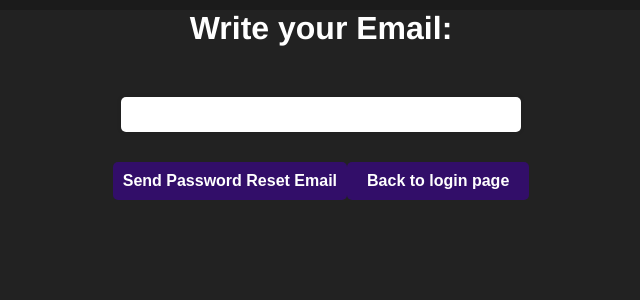
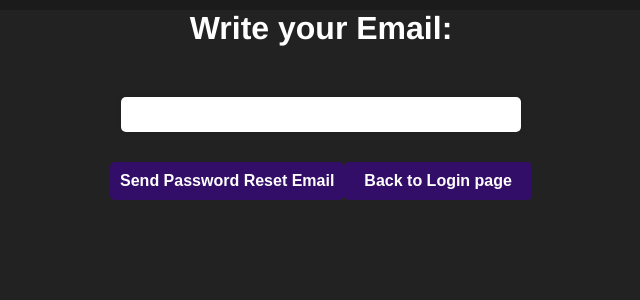
Before and after one commit to stamley/cloudwave, a Vue app: page /forgot-account in a window 1280 px wide. Shown: the top 300 px of the page, without its empty margins (319-959 px from the left). Built offline with nearby package versions, Linux system fonts and the light colour scheme; no server answers.

Commit message:
Update ForgotPassword.vue

```diff
--- a/src/views/ForgotPassword.vue
+++ b/src/views/ForgotPassword.vue
@@ -7,7 +7,7 @@
       Send Password Reset Email
     </button>
     <button class="buttonnnn" @click="backtologinpage">
-      Back to login page
+      Back to Login page
     </button>
   </div>
 </template>
@@ -33,7 +33,7 @@ export default {
         })
         .catch(() => {
           // Error sending password reset email
-          alert("but your Email please ");
+          alert("put your Email please ");
         });
     },
 
```
